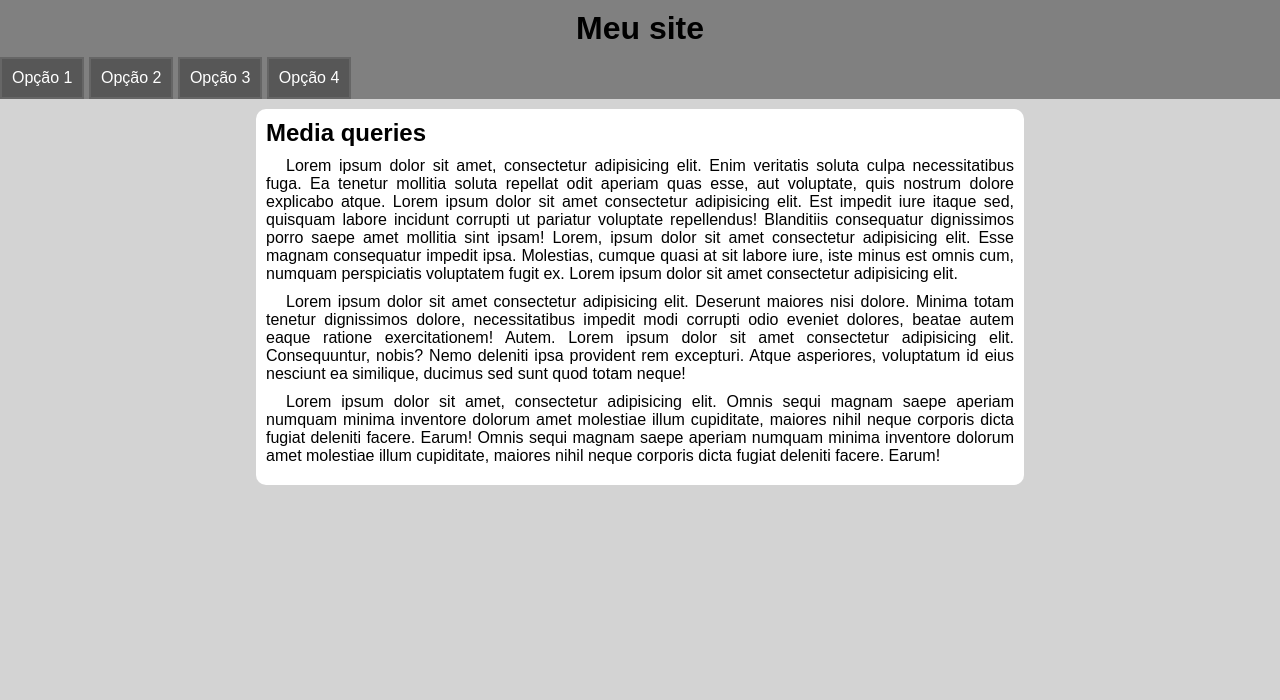
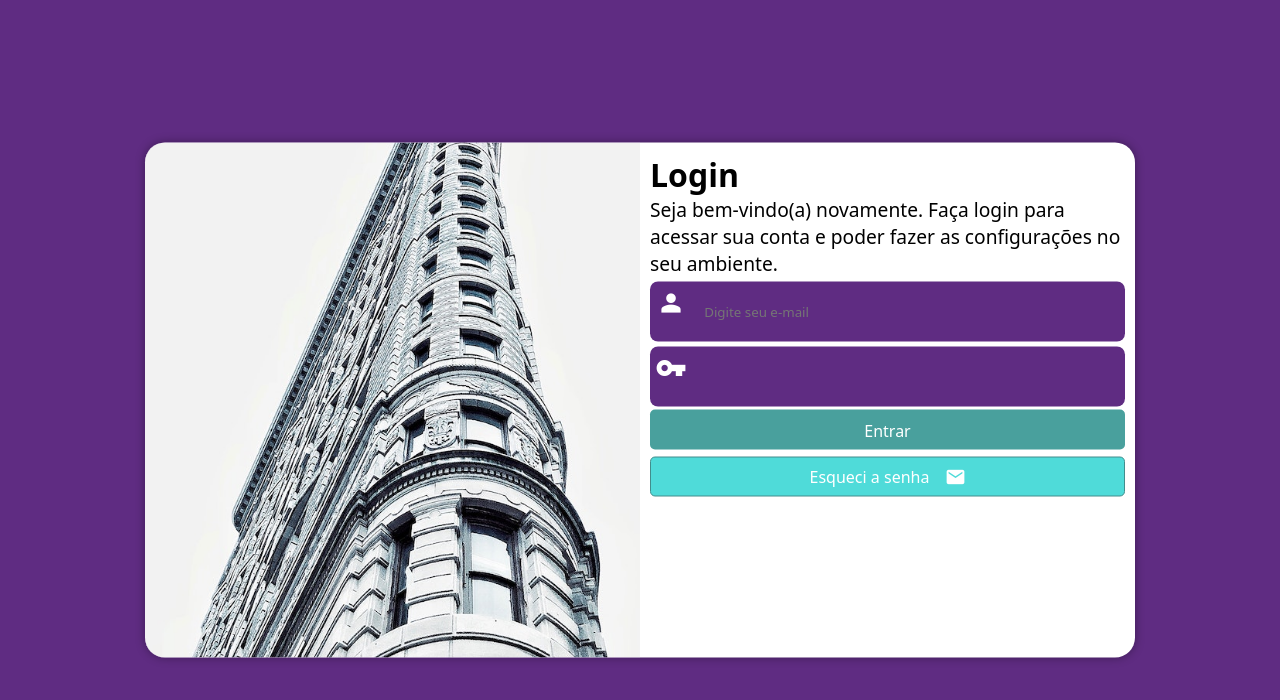
Before and after one commit to antoniodaasilva/html-css, a plain HTML site: page media-queries/index.html in a window 1280 px wide. Drawn offline with nearby package versions, Linux system fonts and the light colour scheme.

Commit message:
:sparkles: finished project-login

```diff
--- a/media-queries/css/medias.css
+++ b/media-queries/css/medias.css
@@ -1,17 +1,41 @@
-@media screen and (min-width: 768px) {
-  #burguer {
-    display: none;
+@media screen and (min-width: 768px) and (max-width: 992px) {
+  section#login {
+    width: 80vw;
   }
 
-  nav {
-    display: block;
+  section#login > div#img {
+    float: left;
+    width: 30%;
+    height: 100%;
   }
 
-  nav > ul > li > a {
-    display: inline-block;
-  }
-
-  main {
-    width: 768px;
+  #form {
+    float: right;
+    width: 70%;
   }
 }
+
+@media screen and (min-width: 992px) {
+    section#login {
+      width: 990px;
+    }
+
+    #img {
+      float: left;
+      width: 50%;
+      height: 100%;
+    }
+
+    #form {
+      float: right;
+      width: 50%;
+    }
+
+    div#form > h1 {
+      font-size: 2em;
+    }
+
+    div#form > p {
+      font-size: 1.2em;
+    }
+}
--- a/media-queries/css/style.css
+++ b/media-queries/css/style.css
@@ -1,76 +1,124 @@
 * {
+  font-family: system-ui, -apple-system, BlinkMacSystemFont, 'Segoe UI', Roboto, Oxygen, Ubuntu, Cantarell, 'Open Sans', 'Helvetica Neue', sans-serif;
+  padding: 0;
   margin: 0;
-  padding: 0;
   box-sizing: border-box;
-  font-family: Arial, Helvetica, sans-serif;
   text-decoration: none;
 }
 
-body {
-  background: lightgray;
+body, html {
+  background: #5f2c82;
+  width: 100vw;
+  height: 100vh;
 }
 
-header {
-  background: gray;
+main {
+  height: 100vh;
+  width: 100vw;
+  position: relative;
+}
 
+#login {
+  background: #fff;
+  width: 250px;
+  height: 515px;
+  border-radius: 20px;
+  position: absolute;
+  top: 50%;
+  left: 50%;
+  transform: translate(-50%, -50%);
+  overflow: hidden;
+  box-shadow: 0 0 10px rgba(0, 0, 0, 0.37);
+
+  transition: width .3s, height .3s;
+}
+
+#img {
+  background: #5f2c82 url('../predio.jpg') left bottom no-repeat;
+  height: 200px;
+  background-size: cover;
+  display: block;
+}
+
+#form {
+  padding: 10px;
+  display: block;
+}
+
+.input {
+  background: #5f2c82;
+  display: block;
+  width: 100%;
+  height: 60px;
+  border-radius: 8px;
+  margin: 5px 0;
+}
+
+.input .material-symbols-outlined {
+  font-variation-settings:
+      'FILL' 1,
+      'wght' 400,
+      'GRAD' 0,
+      'opsz' 0;
+  color: #fff;
+  font-size: 2em;
+  margin: 0;
+  width: 40px;
+  padding: 5px;
 }
 
 
-header > h1 {
+input {
+  background: transparent;
+  border: none;
+  height: 100%;
   padding: 10px;
-  text-align: center;
+  border-radius: 8px;
+  width: calc(100% - 45px);
+  transform: translateY(-2px);
 }
 
-#burguer {
-  width: 100vw;
-  display: block;
-  text-align: center;
-  background: rgb(46, 46, 46);
-  color: #fff;
+form label {
+  display: none;
 }
 
-#burguer:hover {
-  background-color: rgb(230, 224, 224);
-  color: black;
+input[type=submit] {
+  display: block;
+  width: 100%;
+  background: #49a09d;
+  height: 40px;
+  color: #fff;
+  font-size: 1em;
+  border: none;
+  border-radius: 5px;
+}
+
+input[type=submit]:hover {
+  background: #428d8c;
   cursor: pointer;
 }
 
-nav {
-  display: none;
+form > a.button {
+  display: flex;
+  align-items: center;
+  justify-content: center;
+  gap: 1em;
+  font-size: 1em;
+  width: 100%;
+  height: 40px;
+  color: #fff;
+  background: #4fdbd9;
+  border-radius: 5px;
+  border: 1px solid #428d8c;
+  margin-top: 5px;
 }
 
-nav > ul {
-  list-style: none;
+a > .material-symbols-outlined {
+  font-variation-settings:
+    'FILL' 1,
+    'wght' 900,
+    'GRAD' 1,
+    'opsz' 48;
+  font-size: 20px;
+
 }
-
-nav > ul > li > a  {
-  padding: 10px;
-  display: block;
-  background-color: rgb(87, 87, 87);
-  color: white;
-  text-align: center;
-  border: 2px solid rgb(102, 102, 102);
-}
-
-nav > ul > li > a:hover {
-  background-color: gray;
-}
-
-main {
-  width: 90vw;
-  background-color: #fff;
-  margin: auto;
-  padding: 10px;
-  border-radius: 10px;
-  margin-top: 10px;
-}
-
-article > h2 {
-  padding-bottom: 10px;
-}
-
-article > p {
-  text-align: justify;
-  margin-bottom: 10px;
-  text-indent: 20px;
-}
--- a/media-queries/index.html
+++ b/media-queries/index.html
@@ -1,65 +1,50 @@
 <!DOCTYPE html>
 <html lang="pt-br">
 <head>
+  <link rel="stylesheet"
+    href="https://fonts.googleapis.com/css2?family=Material+Symbols+Outlined:opsz,wght,FILL,GRAD@20..48,100..700,0..1,-50..200" />
   <meta charset="UTF-8">
   <meta name="viewport" content="width=device-width, initial-scale=1.0">
   <title>Media query</title>
   <link rel="stylesheet" href="css/style.css" media="all">
   <link rel="stylesheet" href="css/medias.css">
-  <link rel="stylesheet"
-    href="https://fonts.googleapis.com/css2?family=Material+Symbols+Outlined:opsz,wght,FILL,GRAD@20..48,100..700,0..1,-50..200" />
 </head>
-<body onresize="mudouTamanho()">
-  <header>
-    <h1>Meu site</h1>
-    <span onclick="clickMenu()" id="burguer" class="material-symbols-outlined">
-      menu
-    </span>
-    <nav id="nav">
-      <ul>
-        <li>
-          <a href="#">Opção 1</a>
-          <a href="#">Opção 2</a>
-          <a href="#">Opção 3</a>
-          <a href="#">Opção 4</a>
-        </li>
-      </ul>
-    </nav>
-  </header>
-  <main>
-    <article>
-      <h2>Media queries</h2>
-      <p>
-        Lorem ipsum dolor sit amet, consectetur adipisicing elit. Enim veritatis soluta culpa necessitatibus fuga. Ea tenetur mollitia soluta repellat odit aperiam quas esse, aut voluptate, quis nostrum dolore explicabo atque. Lorem ipsum dolor sit amet consectetur adipisicing elit. Est impedit iure itaque sed, quisquam labore incidunt corrupti ut pariatur voluptate repellendus! Blanditiis consequatur dignissimos porro saepe amet mollitia sint ipsam! Lorem, ipsum dolor sit amet consectetur adipisicing elit. Esse magnam consequatur impedit ipsa. Molestias, cumque quasi at sit labore iure, iste minus est omnis cum, numquam perspiciatis voluptatem fugit ex. Lorem ipsum dolor sit amet consectetur adipisicing elit.
-      </p>
+<body>
+   <main>
+    <section id="login">
+      <div id="img"></div>
+      <div id="form">
+        <h1>Login</h1>
+        <p>
+          Seja bem-vindo(a) novamente. Faça login para acessar sua conta e poder fazer as configurações no seu ambiente.
+        </p>
+        <form action="login.php" >
+          <div class="input">
+            <span class="material-symbols-outlined">
+              person
+            </span>
+            <input  type="email" id="email" placeholder="Digite seu e-mail" required maxlength="30">
+            <label for="email">Login</label>
+          </div>
+          <div class="input">
+              <span class="material-symbols-outlined">
+                vpn_key
+              </span>
+              <input type="password" id="password" required minlength="8" maxlength="20">
 
-      <p>
-        Lorem ipsum dolor sit amet consectetur adipisicing elit. Deserunt maiores nisi dolore. Minima totam tenetur dignissimos dolore, necessitatibus impedit modi corrupti odio eveniet dolores, beatae autem eaque ratione exercitationem! Autem. Lorem ipsum dolor sit amet consectetur adipisicing elit. Consequuntur, nobis? Nemo deleniti ipsa provident rem excepturi. Atque asperiores, voluptatum id eius nesciunt ea similique, ducimus sed sunt quod totam neque!
-      </p>
+            <label for="password">Senha</label>
+          </div>
+          <input type="submit" value="Entrar">
+          <a href="esqueci.html" class="button">
+            Esqueci a senha
+            <i class="material-symbols-outlined">mail
 
-      <p>
-        Lorem ipsum dolor sit amet, consectetur adipisicing elit. Omnis sequi magnam saepe aperiam numquam minima inventore dolorum amet molestiae illum cupiditate, maiores nihil neque corporis dicta fugiat deleniti facere. Earum! Omnis sequi magnam saepe aperiam numquam minima inventore dolorum amet molestiae illum cupiditate, maiores nihil neque
-        corporis dicta fugiat deleniti facere. Earum!
-      </p>
-    </article>
+            </i>
+          </a>
+
+        </form>
+      </div>
+    </section>
   </main>
-
-  <script>
-    function mudouTamanho() {
-      if (window.innerWidth >= 768) {
-        nav.style.display = 'block'
-      } else {
-        nav.style.display = 'none'
-      }
-    }
-
-    function clickMenu() {
-      if (nav.style.display == 'block') {
-        nav.style.display = 'none'
-      } else {
-        nav.style.display = 'block'
-      }
-    }
-  </script>
 </body>
 </html>
```
Also changed, not shown: media-queries/predio.jpg (added), 1 other file.
